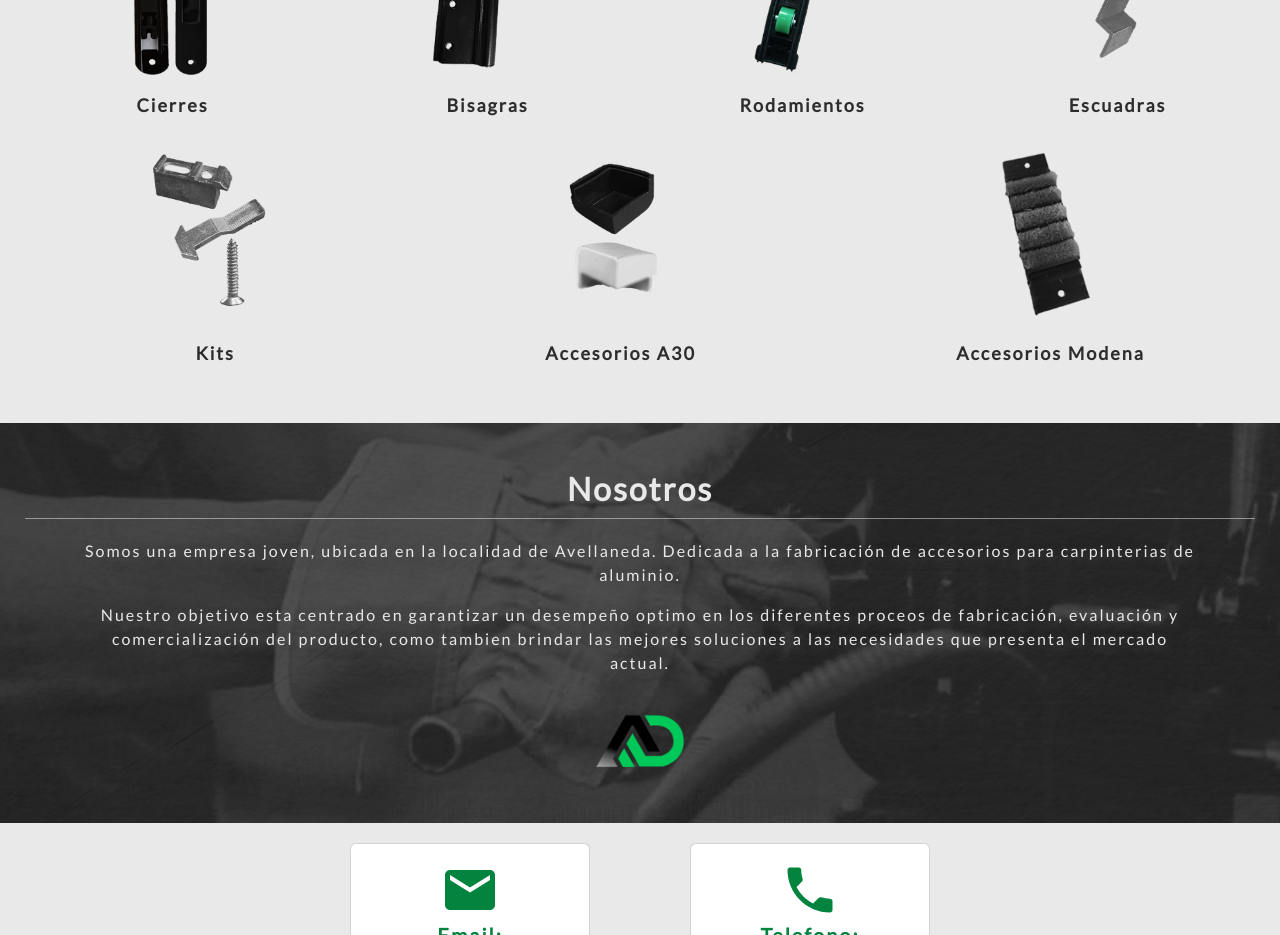
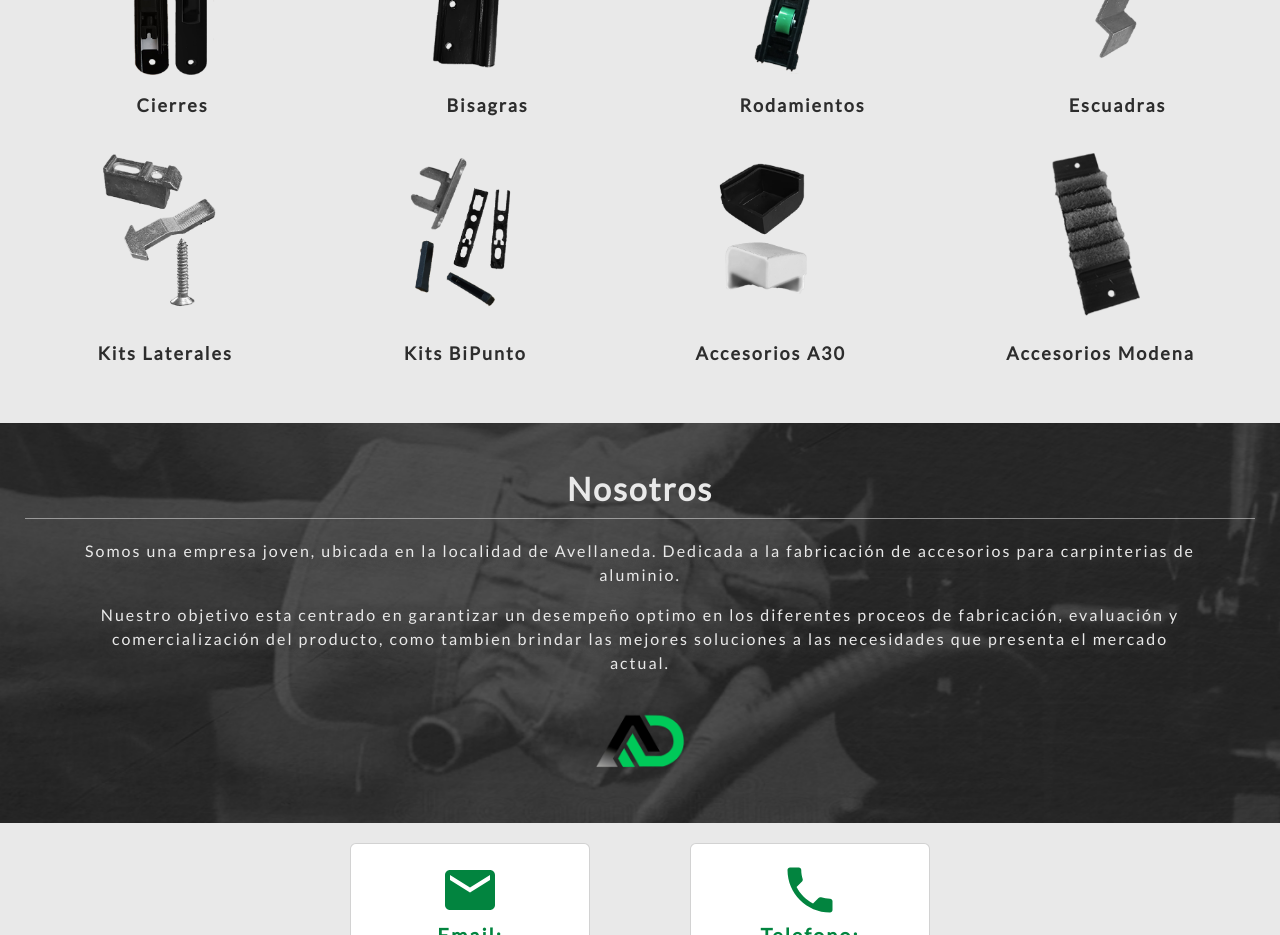
Before and after one commit to MagaliCaceres/Don, a React (Create React App) app: page /home in a window 1280 px wide. Shown: the part 1020-1955 px from the top of the page. Built offline with nearby package versions, Linux system fonts and the light colour scheme; no server answers; sample sign-in values are in the browser's storage.

Commit message:
Modificación de Kits

```diff
--- a/src/componentes/home/Home.js
+++ b/src/componentes/home/Home.js
@@ -157,12 +157,20 @@ const Home = () =>{
                 </div>
 
                 <div className='cartas_categorias'>
-                    {/* KITS */}
+                    {/* KITS LATERALES */}
                     <div className='carta_categorias'>
                         <div className='imagen_categoria'>
-                            <Link to="/categoria/Kits"><img src="/img/Kits.png" alt="imagen de Kit para caracterizar la categoria de Kits"></img></Link>
+                            <Link to="/categoria/Kits"><img src="/img/Kits.png" alt="imagen de Kit Lateral para caracterizar la categoria de Kits Laterales"></img></Link>
                         </div>
-                        <p><Link to="/categoria/Kits" className='nombre_categoria'>Kits</Link></p>
+                        <p><Link to="/categoria/KitsLaterales" className='nombre_categoria'>Kits Laterales</Link></p>
+                    </div>
+
+                    {/* KITS BI PUNTO */}
+                    <div className='carta_categorias'>
+                        <div className='imagen_categoria'>
+                            <Link to="/categoria/KitsBipunto"><img src="/img/KitsBipunto.png" alt="imagen de Kit Bipunto Lateral para caracterizar la categoria de Kits Bipunto"></img></Link>
+                        </div>
+                        <p><Link to="/categoria/KitsLaterales" className='nombre_categoria'>Kits BiPunto</Link></p>
                     </div>
 
                     {/* ACCESORIO A30 */}
--- a/src/componentes/navBar/NavBar.js
+++ b/src/componentes/navBar/NavBar.js
@@ -46,7 +46,8 @@ const NavBar = () =>{
                         <Link className='link_categoria' to="/categoria/Cierres">Cierres</Link>
                         <Link className='link_categoria' to="/categoria/Bisagras">Bisagras</Link>
                         <Link className='link_categoria' to="/categoria/Rodamientos">Rodamientos</Link>
-                        <Link className='link_categoria' to="/categoria/Kits">Kits</Link>
+                        <Link className='link_categoria' to="/categoria/KitsLaterales">Kits Laterales</Link>
+                        <Link className='link_categoria' to="/categoria/KitsBipunto">Kits BiPunto</Link>
                         <Link className='link_categoria' to="/categoria/Accesorios A30">Accs. A30</Link>
                         <Link className='link_categoria' to="/categoria/Accesorios Modena">Accs. Modena</Link>
                     </NavDropdown>
```
Also changed, not shown: public/img/KitsBipunto.png (added).
